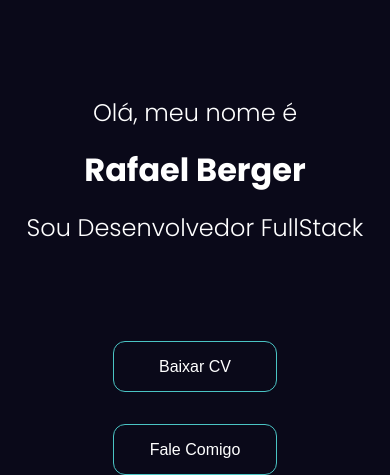
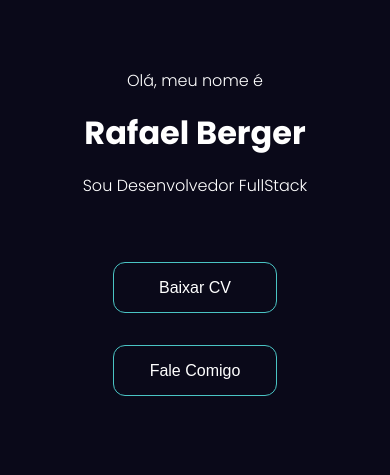
Before and after one commit to RafaelBerger/rafael-portfolio, a React (Vite) app: page / in a window 390 px wide. Shown: the part 369-844 px from the top of the page. Built offline with nearby package versions, Linux system fonts and the light colour scheme.

Commit message:
bad responsiveness fixed

```diff
--- a/src/sections/about/about.scss
+++ b/src/sections/about/about.scss
@@ -112,7 +112,7 @@ $bg-color-100: #131433;
 
         h1 {
           font-weight: 700;
-          font-size: 1.5rem;
+          font-size: 1.2rem;
           text-align: center;
           margin: 0;
           padding: 5rem 0 2rem 0;
@@ -123,7 +123,7 @@ $bg-color-100: #131433;
           justify-content: start;
           align-items: center;
           font-weight: 300;
-          font-size: 1.125rem;
+          font-size: 1rem;
         }
 
         a {
@@ -141,8 +141,8 @@ $bg-color-100: #131433;
         justify-content: center;
         align-items: center;
         img {
-          width: 20rem;
-          height: 20rem;
+          width: 16rem;
+          height: 16rem;
           border-radius: 15px;
           object-fit: cover;
         }
--- a/src/sections/home/home.scss
+++ b/src/sections/home/home.scss
@@ -106,19 +106,20 @@ $bg-color-home: #0a0919;
     main {
       display: flex;
       align-items: center;
-      justify-content: start;
+      justify-content: space-evenly;
       flex-direction: column-reverse;
       width: 100%;
       height: 100vh;
-      gap: 6rem;
+      gap: 0rem;
+      padding-top: 3rem;
 
       .img-container {
         display: flex;
         justify-content: center;
         align-items: center;
         img {
-          width: 18rem;
-          height: 18rem;
+          width: 13rem;
+          height: 13rem;
           border-radius: 50%;
           object-fit: cover;
         }
@@ -128,7 +129,7 @@ $bg-color-home: #0a0919;
         display: flex;
         justify-content: center;
         align-items: center;
-        gap: 6rem;
+        gap: 4rem;
 
         .buttons {
           width: 60%;
@@ -145,8 +146,12 @@ $bg-color-home: #0a0919;
             font-weight: 700;
           }
 
+          h1 {
+            font-size: 1.5rem;
+          }
+
           p {
-            font-size: 1.5rem;
+            font-size: 1rem;
             font-weight: 300;
           }
         }
--- a/src/sections/portfolio/portfolio.scss
+++ b/src/sections/portfolio/portfolio.scss
@@ -39,7 +39,7 @@ $bg-color-100: #131433;
         text-align: center;
         padding-top: 4rem;
         font-weight: 700;
-        font-size: 1.5rem;
+        font-size: 1.2rem;
       }
     }
   }
--- a/src/sections/technologies/technologies.scss
+++ b/src/sections/technologies/technologies.scss
@@ -75,7 +75,7 @@ $bg-color-200: #100f2e;
     align-items: center;
     flex-direction: column;
     h1 {
-      font-size: 1.5rem;
+      font-size: 1.2rem;
       font-weight: 700;
     }
 
@@ -84,16 +84,17 @@ $bg-color-200: #100f2e;
       flex-wrap: wrap;
       padding: 4rem 0 4rem 0;
       .icon-container {
-        width: 80px;
+        width: 70px;
+        height: 100px;
         padding: 14px;
         p {
-          font-size: 0.9rem;
+          font-size: 0.8rem;
           padding-top: 5px;
         }
       }
 
       .responsive-icon {
-        width: 60px;
+        width: 50px;
       }
     }
   }
```
